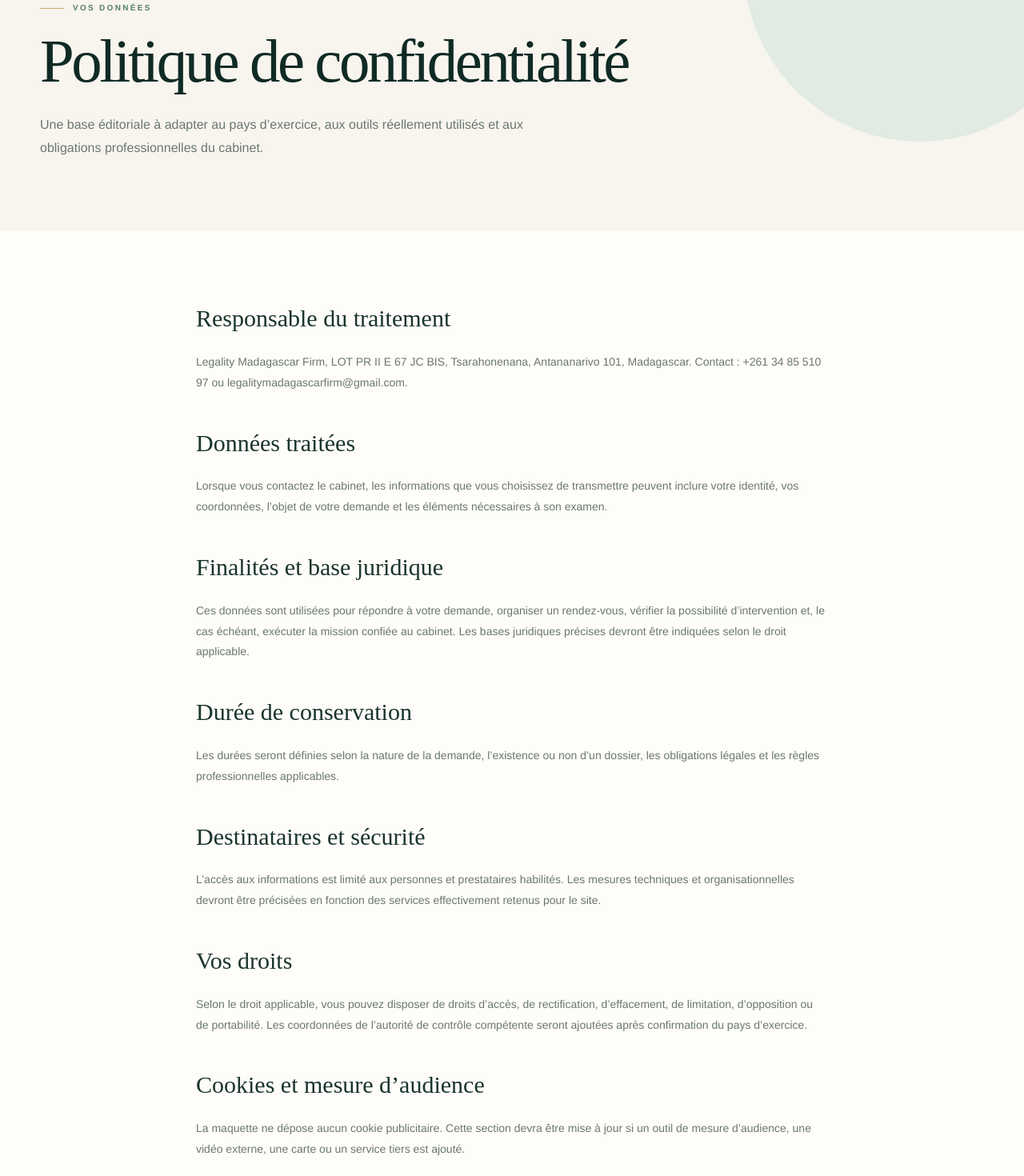
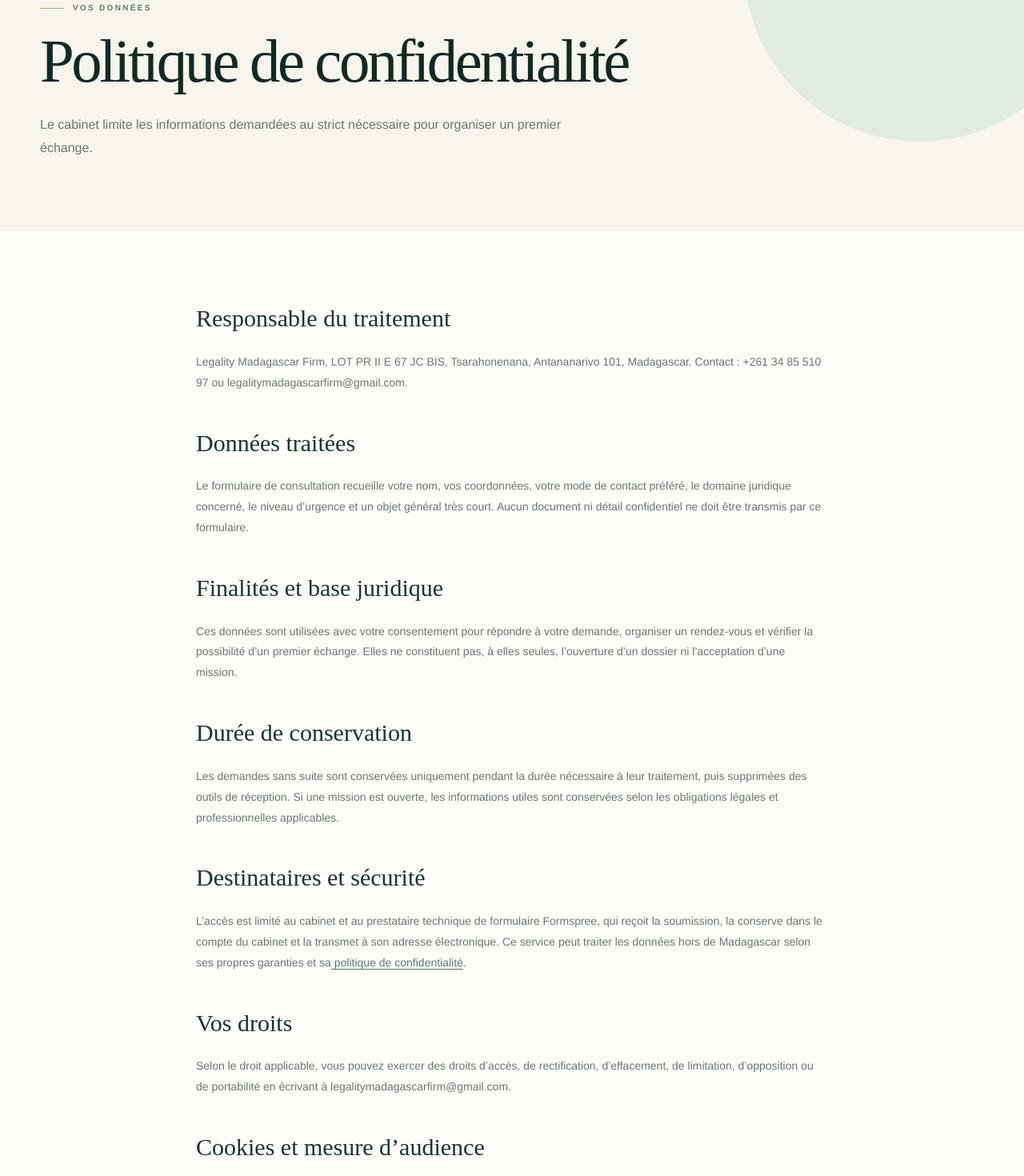
Before and after one commit to legalitymg/legalitymg.github.io, a Next.js app: page /confidentialite in a window 1280 px wide. Shown: the part 192-1662 px from the top of the page at 80% size. Built offline with nearby package versions, Linux system fonts and the light colour scheme; no server answers.

Commit message:
Activer l'envoi des consultations au cabinet

```diff
--- a/app/confidentialite/page.tsx
+++ b/app/confidentialite/page.tsx
@@ -11,7 +11,7 @@ export default function PrivacyPage() {
         <PageHero
           eyebrow="Vos données"
           title="Politique de confidentialité"
-          intro="Une base éditoriale à adapter au pays d’exercice, aux outils réellement utilisés et aux obligations professionnelles du cabinet."
+          intro="Le cabinet limite les informations demandées au strict nécessaire pour organiser un premier échange."
         />
         <section className="content-section">
           <div className="shell prose legal-copy">
@@ -23,41 +23,44 @@ export default function PrivacyPage() {
             </p>
             <h2>Données traitées</h2>
             <p>
-              Lorsque vous contactez le cabinet, les informations que vous choisissez
-              de transmettre peuvent inclure votre identité, vos coordonnées, l’objet
-              de votre demande et les éléments nécessaires à son examen.
+              Le formulaire de consultation recueille votre nom, vos coordonnées, votre
+              mode de contact préféré, le domaine juridique concerné, le niveau d’urgence
+              et un objet général très court. Aucun document ni détail confidentiel ne
+              doit être transmis par ce formulaire.
             </p>
             <h2>Finalités et base juridique</h2>
             <p>
-              Ces données sont utilisées pour répondre à votre demande, organiser un
-              rendez-vous, vérifier la possibilité d’intervention et, le cas échéant,
-              exécuter la mission confiée au cabinet. Les bases juridiques précises
-              devront être indiquées selon le droit applicable.
+              Ces données sont utilisées avec votre consentement pour répondre à votre
+              demande, organiser un rendez-vous et vérifier la possibilité d’un premier
+              échange. Elles ne constituent pas, à elles seules, l’ouverture d’un dossier
+              ni l’acceptation d’une mission.
             </p>
             <h2>Durée de conservation</h2>
             <p>
-              Les durées seront définies selon la nature de la demande, l’existence
-              ou non d’un dossier, les obligations légales et les règles
-              professionnelles applicables.
+              Les demandes sans suite sont conservées uniquement pendant la durée
+              nécessaire à leur traitement, puis supprimées des outils de réception.
+              Si une mission est ouverte, les informations utiles sont conservées selon
+              les obligations légales et professionnelles applicables.
             </p>
             <h2>Destinataires et sécurité</h2>
             <p>
-              L’accès aux informations est limité aux personnes et prestataires
-              habilités. Les mesures techniques et organisationnelles devront être
-              précisées en fonction des services effectivement retenus pour le site.
+              L’accès est limité au cabinet et au prestataire technique de formulaire
+              Formspree, qui reçoit la soumission, la conserve dans le compte du cabinet
+              et la transmet à son adresse électronique. Ce service peut traiter les
+              données hors de Madagascar selon ses propres garanties et sa
+              <a href="https://formspree.io/legal/privacy-policy/"> politique de confidentialité</a>.
             </p>
             <h2>Vos droits</h2>
             <p>
-              Selon le droit applicable, vous pouvez disposer de droits d’accès, de
+              Selon le droit applicable, vous pouvez exercer des droits d’accès, de
               rectification, d’effacement, de limitation, d’opposition ou de
-              portabilité. Les coordonnées de l’autorité de contrôle compétente seront
-              ajoutées après confirmation du pays d’exercice.
+              portabilité en écrivant à legalitymadagascarfirm@gmail.com.
             </p>
             <h2>Cookies et mesure d’audience</h2>
             <p>
-              La maquette ne dépose aucun cookie publicitaire. Cette section devra
-              être mise à jour si un outil de mesure d’audience, une vidéo externe,
-              une carte ou un service tiers est ajouté.
+              Le site ne dépose aucun cookie publicitaire ni cookie de mesure d’audience.
+              Formspree applique ses mécanismes techniques de sécurité et de lutte contre
+              les envois automatisés lors de la soumission du formulaire.
             </p>
           </div>
         </section>
--- a/app/consultation/page.tsx
+++ b/app/consultation/page.tsx
@@ -15,7 +15,7 @@ export default function ConsultationPage() {
         <PageHero
           eyebrow="Demande de consultation"
           title="Préparons ensemble un premier échange utile."
-          intro="Un parcours simple en trois étapes pour préciser votre besoin. Aucune information n’est enregistrée sur ce site de démonstration."
+          intro="Vos coordonnées et un objet général suffisent. La demande est transmise au cabinet ; n’ajoutez aucun document ni détail confidentiel."
         />
         <section className="content-section consultation-page">
           <div className="shell">
--- a/app/globals.css
+++ b/app/globals.css
@@ -327,6 +327,10 @@ button, input, select, textarea { font: inherit; }
 .request-summary strong { margin-top: 5px; color: var(--ink); font-size: 12px; }
 .form-success .form-actions { justify-content: center; }
 .form-success > small { display: block; margin-top: 23px; color: #929996; font-size: 9px; }
+.form-warning { margin: 22px 0 28px; padding: 16px 18px; border-left: 3px solid var(--gold); background: #f7f0e4; color: var(--ink); font-size: 12px; line-height: 1.65; }
+.form-char-count { display: block; margin-top: 8px; color: var(--muted); text-align: right; font-size: 10px; }
+.form-feedback { min-height: 24px; margin-top: 16px; color: #8a3029; font-size: 12px; line-height: 1.6; text-align: right; }
+.form-feedback a { color: inherit; font-weight: 700; text-decoration: underline; }
 
 .article-header { padding: 90px 0 75px; background: var(--cream); }
 .article-header-inner { max-width: 880px; }
```
Also changed, not shown: components/consultation-form.tsx (+80 -19 lines).
